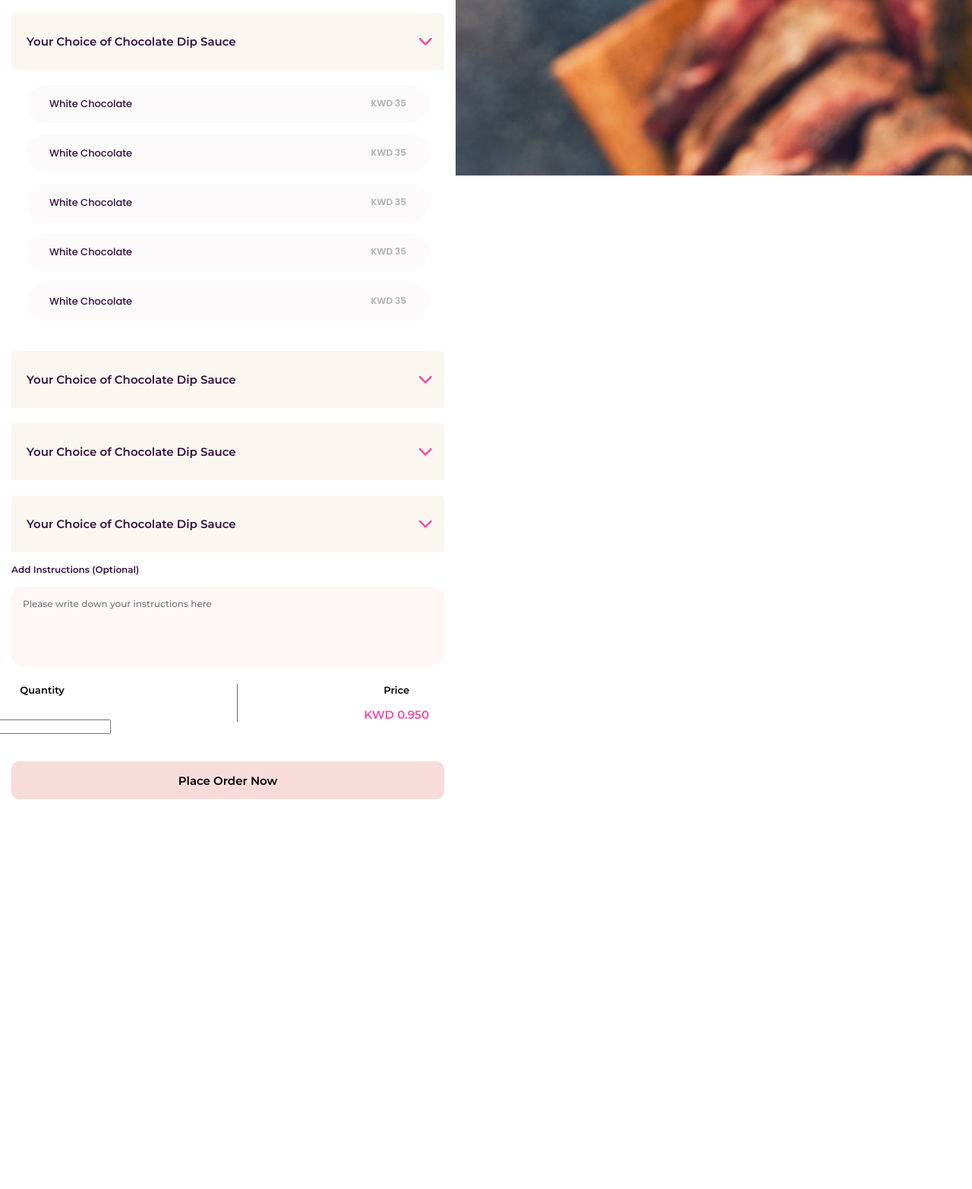
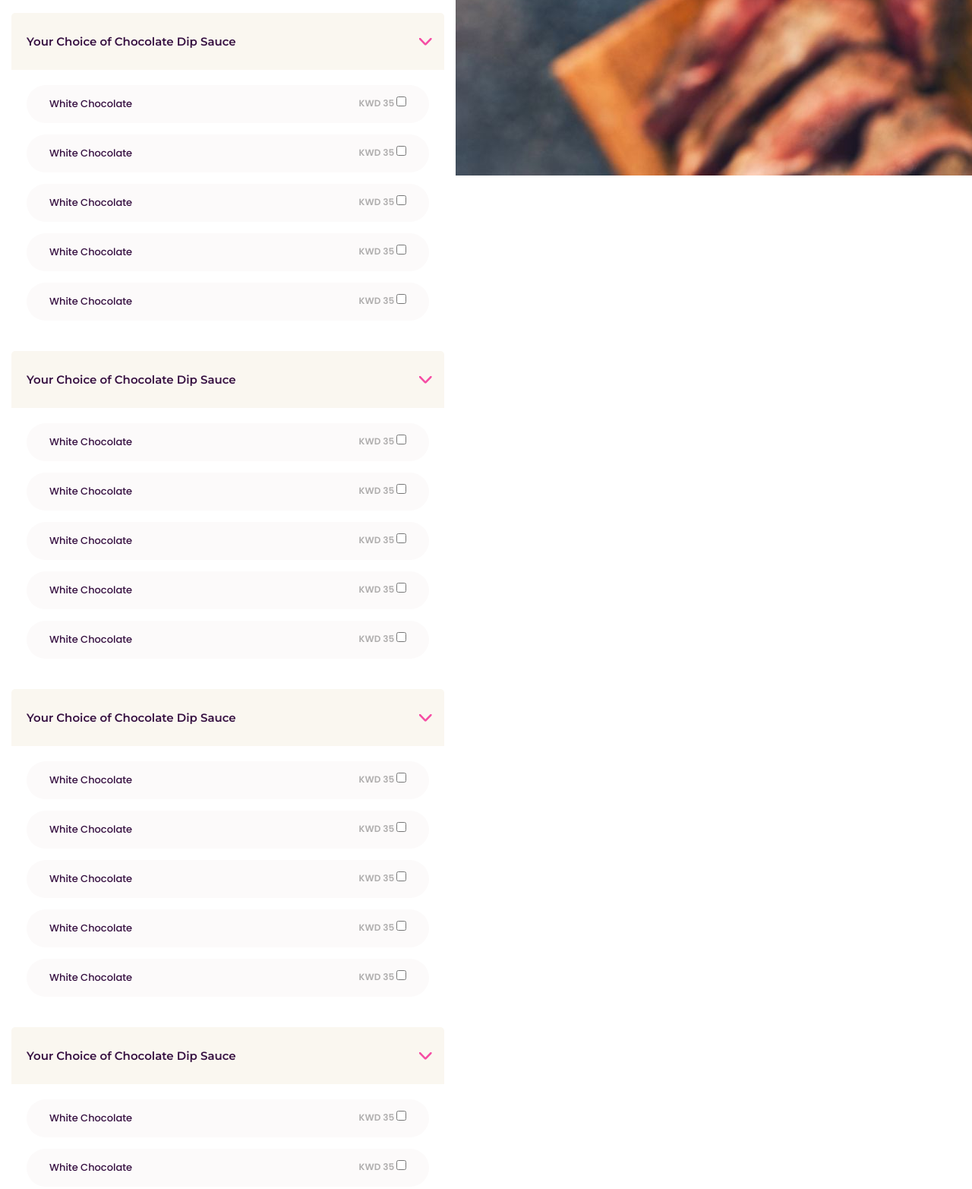
Before and after one commit to Mostafaahmed20155/vendyway, a website: page single-product-customized.html in a window 1280 px wide. Shown: the part 569-2134 px from the top of the page at 76% size. Before the commit the page ends 1636 px from the top, so only its background shows below. Drawn offline with nearby package versions, Linux system fonts and the light colour scheme.

Commit message:
add-to-cart-toss

```diff
--- a/js/main.js
+++ b/js/main.js
@@ -76,5 +76,8 @@ $(document).ready(function () {
     // $("input[name=size]").removeAttr("checked")
     // $(this).find("input").attr("checked","checked");
     // console.log($(this).find("input").attr("value"))
+  });
+  $('.custom-product-option').click(function() {
+    $(this).find("input").prop("checked", !$(this).find("input").prop("checked") );
   })
 });
--- a/sass/pages/_single-product.scss
+++ b/sass/pages/_single-product.scss
@@ -416,14 +416,14 @@
 @keyframes xAxis {
   100% {
     // transform: translateX(calc(10vw + 105pxx));
-    transform: translateX(calc(-85vw));
+    // transform: translateX(calc(-85vw));
   }
 }
 
 @keyframes yAxis {
   100% {
     // transform: translateY(calc(-75vh - 75px));
-    transform: translateY(calc(-100vh));
+    transform: translateY(calc(-85vh));
   }
 }
 
--- a/single-product-customized.html
+++ b/single-product-customized.html
@@ -24,7 +24,10 @@
             <div class="product-details">
                 <div class="product-img-container">
                     <div class="favourite">
-                        <svg class="add-to-favourite" viewBox="0 -28 512.00002 512" xmlns="http://www.w3.org/2000/svg"><path d="m471.382812 44.578125c-26.503906-28.746094-62.871093-44.578125-102.410156-44.578125-29.554687 0-56.621094 9.34375-80.449218 27.769531-12.023438 9.300781-22.917969 20.679688-32.523438 33.960938-9.601562-13.277344-20.5-24.660157-32.527344-33.960938-23.824218-18.425781-50.890625-27.769531-80.445312-27.769531-39.539063 0-75.910156 15.832031-102.414063 44.578125-26.1875 28.410156-40.613281 67.222656-40.613281 109.292969 0 43.300781 16.136719 82.9375 50.78125 124.742187 30.992188 37.394531 75.535156 75.355469 127.117188 119.3125 17.613281 15.011719 37.578124 32.027344 58.308593 50.152344 5.476563 4.796875 12.503907 7.4375 19.792969 7.4375 7.285156 0 14.316406-2.640625 19.785156-7.429687 20.730469-18.128907 40.707032-35.152344 58.328125-50.171876 51.574219-43.949218 96.117188-81.90625 127.109375-119.304687 34.644532-41.800781 50.777344-81.4375 50.777344-124.742187 0-42.066407-14.425781-80.878907-40.617188-109.289063zm0 0"/></svg>
+                        <svg class="add-to-favourite" viewBox="0 -28 512.00002 512" xmlns="http://www.w3.org/2000/svg">
+                            <path
+                                d="m471.382812 44.578125c-26.503906-28.746094-62.871093-44.578125-102.410156-44.578125-29.554687 0-56.621094 9.34375-80.449218 27.769531-12.023438 9.300781-22.917969 20.679688-32.523438 33.960938-9.601562-13.277344-20.5-24.660157-32.527344-33.960938-23.824218-18.425781-50.890625-27.769531-80.445312-27.769531-39.539063 0-75.910156 15.832031-102.414063 44.578125-26.1875 28.410156-40.613281 67.222656-40.613281 109.292969 0 43.300781 16.136719 82.9375 50.78125 124.742187 30.992188 37.394531 75.535156 75.355469 127.117188 119.3125 17.613281 15.011719 37.578124 32.027344 58.308593 50.152344 5.476563 4.796875 12.503907 7.4375 19.792969 7.4375 7.285156 0 14.316406-2.640625 19.785156-7.429687 20.730469-18.128907 40.707032-35.152344 58.328125-50.171876 51.574219-43.949218 96.117188-81.90625 127.109375-119.304687 34.644532-41.800781 50.777344-81.4375 50.777344-124.742187 0-42.066407-14.425781-80.878907-40.617188-109.289063zm0 0" />
+                            </svg>
                     </div>
                     <a href="index.html">
                         <div class="back-btn-cont">
@@ -50,26 +53,31 @@
                             <div class="custom-product-option">
                                 <h1 class="custom-addition-title">White Chocolate</h1>
                                 <h2 class="custom-addition-value">KWD 35 </ h2>
+                                  <input type="checkbox" name="customized-1" id="customized-1">
                             </div>
                             <div class="custom-product-option">
                                 <h1 class="custom-addition-title">White Chocolate</h1>
                                 <h2 class="custom-addition-value">KWD 35</ h2>
+                                    <input type="checkbox" name="customized-2" id="customized-2">
                             </div>
                             <div class="custom-product-option">
                                 <h1 class="custom-addition-title">White Chocolate</h1>
                                 <h2 class="custom-addition-value">KWD 35</ h2>
+                                    <input type="checkbox" name="customized-3" id="customized-3">
                             </div>
                             <div class="custom-product-option">
                                 <h1 class="custom-addition-title">White Chocolate</h1>
                                 <h2 class="custom-addition-value">KWD 35</ h2>
+                                    <input type="checkbox" name="customized-4" id="customized-4">
                             </div>
                             <div class="custom-product-option">
                                 <h1 class="custom-addition-title">White Chocolate</h1>
                                 <h2 class="custom-addition-value">KWD 35</ h2>
+                                    <input type="checkbox" name="customized-5" id="customized-5">
                             </div>
                         </div>
                     </div>
-                    <div class="custom-product-container">
+                    <div class="custom-product-container selected-list">
                         <div class="custom-product-label">
                             <h1 class="custom-title">Your Choice of Chocolate Dip Sauce</h1>
                             <img src="img/Icon ionic-ios-arrow-right-red.svg" alt="arrow" class="custom-label-arrow">
@@ -78,26 +86,31 @@
                             <div class="custom-product-option">
                                 <h1 class="custom-addition-title">White Chocolate</h1>
                                 <h2 class="custom-addition-value">KWD 35 </ h2>
+                                  <input type="checkbox" name="customized-1" id="customized-1">
                             </div>
                             <div class="custom-product-option">
                                 <h1 class="custom-addition-title">White Chocolate</h1>
                                 <h2 class="custom-addition-value">KWD 35</ h2>
+                                    <input type="checkbox" name="customized-2" id="customized-2">
                             </div>
                             <div class="custom-product-option">
                                 <h1 class="custom-addition-title">White Chocolate</h1>
                                 <h2 class="custom-addition-value">KWD 35</ h2>
+                                    <input type="checkbox" name="customized-3" id="customized-3">
                             </div>
                             <div class="custom-product-option">
                                 <h1 class="custom-addition-title">White Chocolate</h1>
                                 <h2 class="custom-addition-value">KWD 35</ h2>
+                                    <input type="checkbox" name="customized-4" id="customized-4">
                             </div>
                             <div class="custom-product-option">
                                 <h1 class="custom-addition-title">White Chocolate</h1>
                                 <h2 class="custom-addition-value">KWD 35</ h2>
+                                    <input type="checkbox" name="customized-5" id="customized-5">
                             </div>
                         </div>
                     </div>
-                    <div class="custom-product-container">
+                    <div class="custom-product-container selected-list">
                         <div class="custom-product-label">
                             <h1 class="custom-title">Your Choice of Chocolate Dip Sauce</h1>
                             <img src="img/Icon ionic-ios-arrow-right-red.svg" alt="arrow" class="custom-label-arrow">
@@ -106,26 +119,31 @@
                             <div class="custom-product-option">
                                 <h1 class="custom-addition-title">White Chocolate</h1>
                                 <h2 class="custom-addition-value">KWD 35 </ h2>
+                                  <input type="checkbox" name="customized-1" id="customized-1">
                             </div>
                             <div class="custom-product-option">
                                 <h1 class="custom-addition-title">White Chocolate</h1>
                                 <h2 class="custom-addition-value">KWD 35</ h2>
+                                    <input type="checkbox" name="customized-2" id="customized-2">
                             </div>
                             <div class="custom-product-option">
                                 <h1 class="custom-addition-title">White Chocolate</h1>
                                 <h2 class="custom-addition-value">KWD 35</ h2>
+                                    <input type="checkbox" name="customized-3" id="customized-3">
                             </div>
                             <div class="custom-product-option">
                                 <h1 class="custom-addition-title">White Chocolate</h1>
                                 <h2 class="custom-addition-value">KWD 35</ h2>
+                                    <input type="checkbox" name="customized-4" id="customized-4">
                             </div>
                             <div class="custom-product-option">
                                 <h1 class="custom-addition-title">White Chocolate</h1>
                                 <h2 class="custom-addition-value">KWD 35</ h2>
+                                    <input type="checkbox" name="customized-5" id="customized-5">
                             </div>
                         </div>
                     </div>
-                    <div class="custom-product-container">
+                    <div class="custom-product-container selected-list">
                         <div class="custom-product-label">
                             <h1 class="custom-title">Your Choice of Chocolate Dip Sauce</h1>
                             <img src="img/Icon ionic-ios-arrow-right-red.svg" alt="arrow" class="custom-label-arrow">
@@ -134,25 +152,31 @@
                             <div class="custom-product-option">
                                 <h1 class="custom-addition-title">White Chocolate</h1>
                                 <h2 class="custom-addition-value">KWD 35 </ h2>
+                                  <input type="checkbox" name="customized-1" id="customized-1">
                             </div>
                             <div class="custom-product-option">
                                 <h1 class="custom-addition-title">White Chocolate</h1>
                                 <h2 class="custom-addition-value">KWD 35</ h2>
+                                    <input type="checkbox" name="customized-2" id="customized-2">
                             </div>
                             <div class="custom-product-option">
                                 <h1 class="custom-addition-title">White Chocolate</h1>
                                 <h2 class="custom-addition-value">KWD 35</ h2>
+                                    <input type="checkbox" name="customized-3" id="customized-3">
                             </div>
                             <div class="custom-product-option">
                                 <h1 class="custom-addition-title">White Chocolate</h1>
                                 <h2 class="custom-addition-value">KWD 35</ h2>
+                                    <input type="checkbox" name="customized-4" id="customized-4">
                             </div>
                             <div class="custom-product-option">
                                 <h1 class="custom-addition-title">White Chocolate</h1>
                                 <h2 class="custom-addition-value">KWD 35</ h2>
+                                    <input type="checkbox" name="customized-5" id="customized-5">
                             </div>
                         </div>
                     </div>
+
                     <!-- <div class="custom-product-container">
                         <div class="custom-product-label">
                             <h1 class="custom-title">Your Choice of Chocolate Dip Sauce</h1>
@@ -177,22 +201,21 @@
                             <img src="img/Icon ionic-ios-arrow-right-red.svg" alt="arrow" class="custom-label-arrow">
                         </div>
                     </div> -->
+                    <form action="#" class="instruction-form" id="instructions-form">
                         <h2 class="add-instructions-title">Add Instructions (Optional)</h2>
-                    <form action="#" class="instruction-form" id="instructions-form">
                         <textarea name="instructions" id="instructions" cols="30" rows="5" class="instructions"
                             placeholder="Please write down your instructions here"></textarea>
-                    </form>
                             <div class="product-qty-price">
                                 <div class="product-qty">
                                     <h4 class="qty-title">Quantity</h4>
                                     <div class="qty-counter-container">
-                                <form action="#" id="qty-form">
+                                        <div class="qty-form">
                                             <div class="row">
                                                 <div class="inc button">+</div>
                                                 <input type="text" name="prod-qty" id="prod-qty" value="1" readonly>
                                                 <div class="dec button">-</div>
                                             </div>
-                                </form>
+                                        </div>
                                     </div>
                                 </div>
                                 <div class="vr"></div>
@@ -202,6 +225,7 @@
                                 </div>
                             </div>
                             <button class="place-order" onclick="submitForms()">Place Order Now</button>
+                    </form>
                 </div>
             </div>
         </section>
```
Also changed, not shown: single-product.html (+4 -4 lines), css/style.css. Lines whose indentation alone changed are shown as unchanged.
